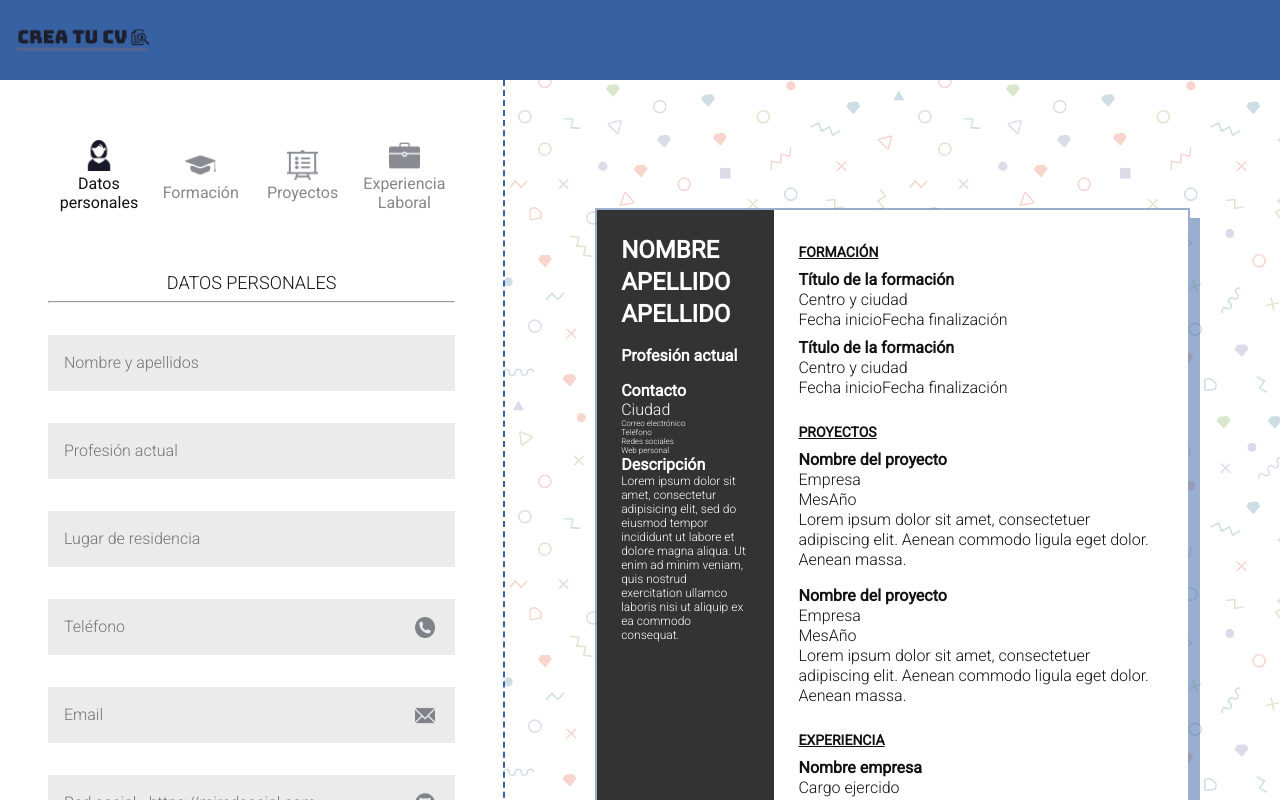
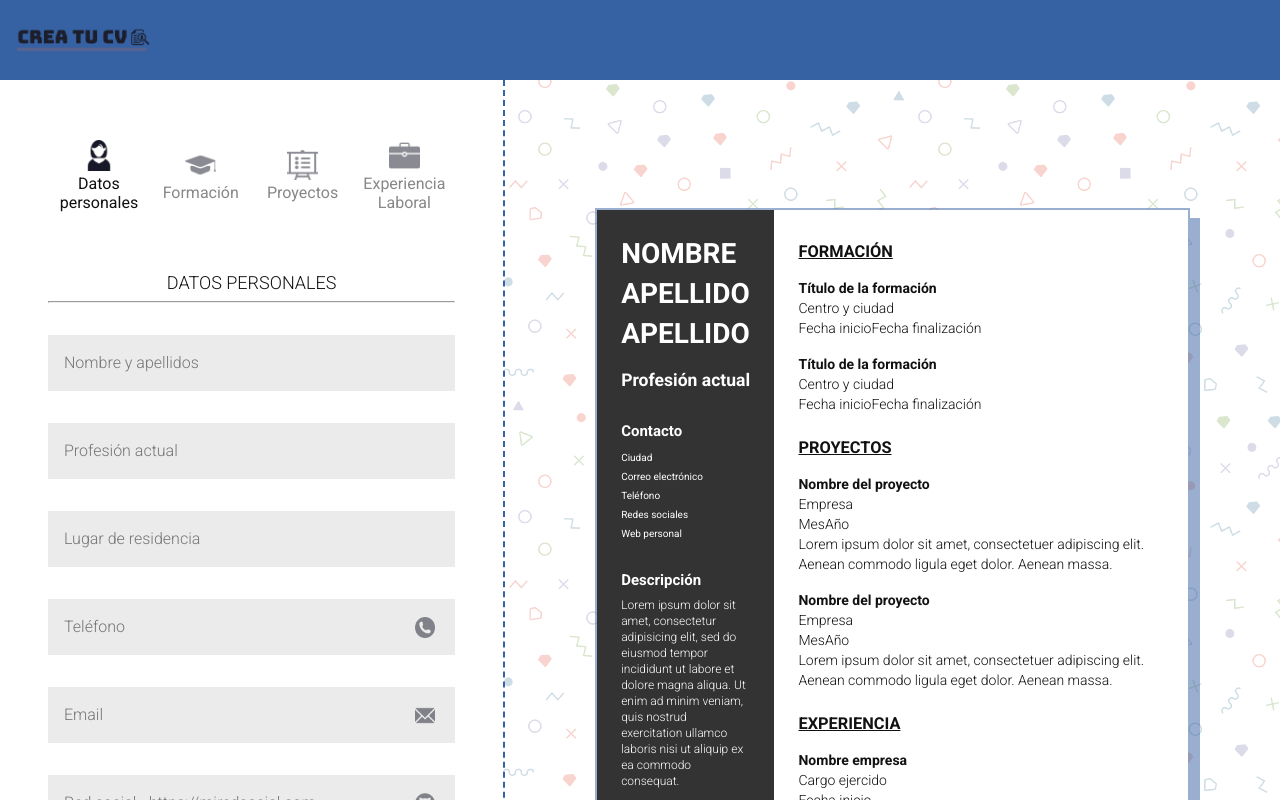
Before and after one commit to Adalab/project-clarke-s4-sass-sass-baby, a React (Create React App) app: page / in a window 1280 px wide. Shown: the top 800 px of the page. Built offline with nearby package versions, Linux system fonts and the light colour scheme.

Commit message:
Fix CV preview

```diff
--- a/public/index.html
+++ b/public/index.html
@@ -10,7 +10,7 @@
     -->
     <link rel="manifest" href="%PUBLIC_URL%/manifest.json">
     <link rel="shortcut icon" href="%PUBLIC_URL%/favicon.ico">
-    <link href="https://fonts.googleapis.com/css?family=Roboto:300,400" rel="stylesheet">
+    <link href="https://fonts.googleapis.com/css?family=Roboto:300,400,700" rel="stylesheet">
     <!--
       Notice the use of %PUBLIC_URL% in the tags above.
       It will be replaced with the URL of the `public` folder during the build.
--- a/src/index.css
+++ b/src/index.css
@@ -344,70 +344,63 @@ section {
 .cv-left {
   padding: 24px;
   background-color: #333333;
-  color: #ffffff; }
+  color: #ffffff;
+  font-size: 15px; }
+  .cv-left * {
+    margin-bottom: 32px;
+    margin-top: 16px; }
+    .cv-left *:first-child {
+      margin-top: 0; }
+    .cv-left * * {
+      margin-bottom: 8px; }
+    .cv-left * ul {
+      margin-top: 12px;
+      font-size: 10px;
+      font-weight: 400; }
+    .cv-left * li {
+      margin-bottom: 8px;
+      margin-top: 8px; }
 
 .cv-name {
   margin-bottom: 16px;
-  line-height: 32px;
+  font-size: 28px;
+  line-height: 40px;
   text-transform: uppercase; }
 
-.cv-position {
-  font-size: 16px;
-  padding-bottom: 16px; }
+.cv-description * {
+  margin-top: 0;
+  margin-bottom: 8px; }
 
-.description-text {
-  font-size: 12px; }
+.cv-description .description-text {
+  font-size: 12px;
+  line-height: 16px; }
 
-/*css cv-right*/
 .cv-right {
   line-height: 20px;
   padding: 24px;
   min-width: 70%;
   max-width: 70%;
   max-height: 100%;
-  background-color: #ffffff; }
-
-h3.seccion {
-  font-size: 14px;
-  font-weight: bold;
-  text-decoration: underline; }
-
-.tittle-education {
-  margin-top: 8px;
-  margin-bottom: 8px; }
-
-.tittle-projects {
-  margin-top: 24px;
-  margin-bottom: 8px; }
-
-.tittle-experience {
-  margin-top: 24px;
-  margin-bottom: 8px; }
+  background-color: #ffffff;
+  font-size: 14px; }
+  .cv-right ul {
+    padding: 0;
+    list-style-type: none;
+    margin-top: 16px; }
+  .cv-right h3 {
+    margin-top: 24px;
+    margin-bottom: 8px;
+    text-decoration: underline; }
+  .cv-right p {
+    margin-top: 0;
+    margin-bottom: 16px; }
+  .cv-right .tittle-education {
+    margin-top: 8px; }
+  .cv-right .list-style {
+    margin-top: 0; }
 
 .bold {
-  font-weight: bold; }
-
-.cv-description-project,
-.cv-description-project1 {
-  margin-top: 0;
-  margin-bottom: 16px; }
-
-.margin-top {
-  margin-top: 16px; }
-
-.margin-bottom {
-  margin-bottom: 8px; }
-
-#tel-cv, #rrss-cv, #web-cv, #email-cv {
-  font-size: 8px; }
-
-.cv-description-experience {
-  padding: 0;
-  list-style-type: none; }
-
-.ul-experience {
-  padding: 0;
-  list-style-type: none; }
+  font-weight: 700; }
 
 .put-inline {
   display: inline-block; }
--- a/src/scss/core/_variables.scss
+++ b/src/scss/core/_variables.scss
@@ -12,7 +12,8 @@ $familyPrimary: 'Roboto', sans-serif;
 
 $fontWeight: (
   light: 300,
-  regular: 400
+  regular: 400,
+  bold: 700
 );
 
 // SIZES
--- a/src/scss/layout/_cv.scss
+++ b/src/scss/layout/_cv.scss
@@ -16,10 +16,10 @@ section {
   background-image: url('bg.png');
   background-repeat: repeat;
   border: 0;
-  padding-bottom: 64px;
+  padding-bottom: $sizeXXXL;
   display: none;
   @media all and (min-width: 768px) {
-    padding-top: 64px;
+    padding-top: $sizeXXXL;
   }
   @media all and (min-width: 1024px) {
     padding-top: 128px;
@@ -35,7 +35,7 @@ section {
   width: 595px;
   margin-left: auto;
   margin-right: auto;
-  margin-bottom: 32px;
+  margin-bottom: $sizeXL;
   @media all and (min-width: 768px) {
     border: 2px solid $colorSecondary;
     box-shadow: 10px 10px $colorSecondary;
@@ -50,94 +50,89 @@ section {
 
 //css cv-left
 .cv-left {
-  padding: 24px;
+  padding: $sizeL;
   background-color: $colorDarkMidtone;
   color: $colorLight;
+  font-size: 15px;
+  * {
+    margin-bottom: $sizeXL;
+    margin-top: $sizeM;
+    &:first-child {
+      margin-top: 0;
+    }
+    * {
+      margin-bottom: $sizeS;
+    }
+    ul {
+      margin-top: 12px;
+      font-size: 10px;
+      font-weight: map-get($fontWeight, 'regular');
+    }
+    li {
+      margin-bottom: $sizeS;
+      margin-top: $sizeS;
+    }
+  }
 }
+
 .cv-name {
-  margin-bottom: 16px;
-  line-height: 32px;
+  margin-bottom: $sizeM;
+  font-size: 28px;
+  line-height: 40px;
   text-transform: uppercase;
 }
-.cv-position{
-  font-size: 16px;
-  padding-bottom: 16px;
+
+.cv-description {
+  * {
+    margin-top: 0;
+    margin-bottom: $sizeS;
+  }
+  .description-text {
+    font-size: 12px;
+    line-height: $sizeM;
+  }
 }
 
 
-.description-text {
-  font-size: 12px;
-
-}
-
-/*css cv-right*/
-
+//css cv-right
 .cv-right {
   line-height: 20px;
-  padding: 24px;
+  padding: $sizeL;
   min-width: 70%;
   max-width: 70%;
   max-height: 100%;
   background-color: $colorLight;
+  font-size: 14px;
+  ul{
+    padding: 0;
+    list-style-type: none;
+    margin-top: $sizeM;
+  }
+  h3 {
+    margin-top: $sizeL;
+    margin-bottom: $sizeS;
+    text-decoration: underline;
+  }
+  p {
+    margin-top: 0;
+    margin-bottom: $sizeM;
+  }
+  .tittle-education {
+    margin-top: $sizeS;
+  }
+  .list-style {
+    margin-top: 0;
+  }
 }
 
-h3.seccion {
-  font-size: 14px;
-  font-weight: bold;
-  text-decoration: underline;
-}
-
-.tittle-education {
-  margin-top: 8px;
-  margin-bottom: 8px;
-}
-
-.tittle-projects {
-  margin-top: 24px;
-  margin-bottom: 8px;
-}
-
-.tittle-experience {
-  margin-top: 24px;
-  margin-bottom: 8px;
-}
 
 .bold {
-  font-weight: bold;
-}
-
-.cv-description-project,
-.cv-description-project1{
-  margin-top: 0;
-  margin-bottom: 16px;
-}
-
-.margin-top {
-  margin-top: 16px;
-}
-
-.margin-bottom {
-  margin-bottom: 8px;
-}
-
-#tel-cv, #rrss-cv, #web-cv, #email-cv {
-  font-size: 8px;
-}
-
-.cv-description-experience {
-  padding: 0;
-  list-style-type: none;
-}
-
-.ul-experience {
-  padding: 0;
-  list-style-type: none;
+  font-weight: map-get($fontWeight, 'bold');
 }
 
 .put-inline {
   display: inline-block;
 }
-
 
 // PRINT
 @media print {
```
